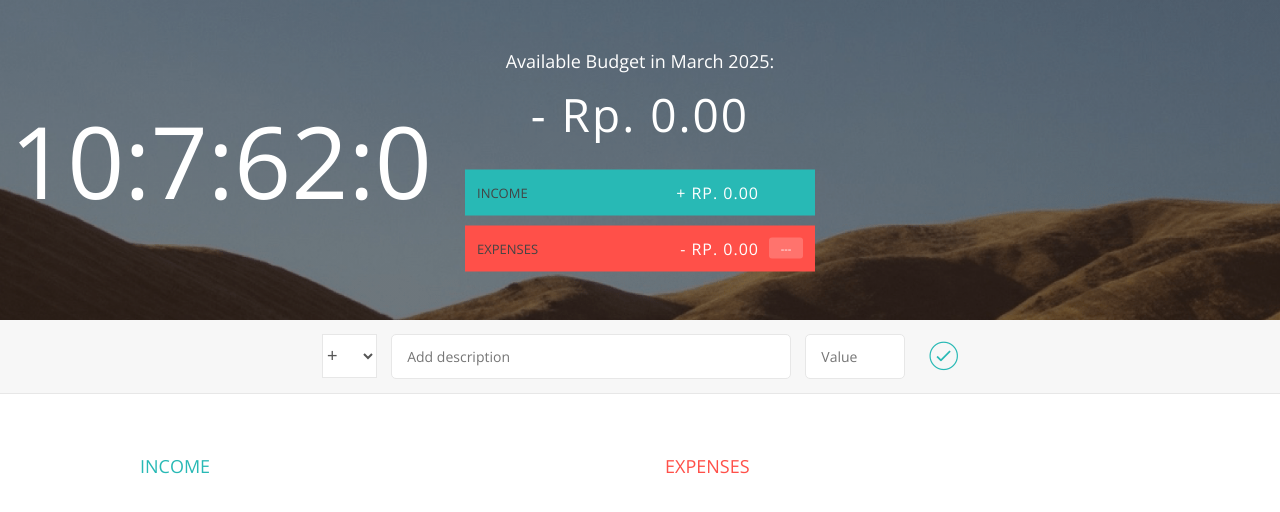
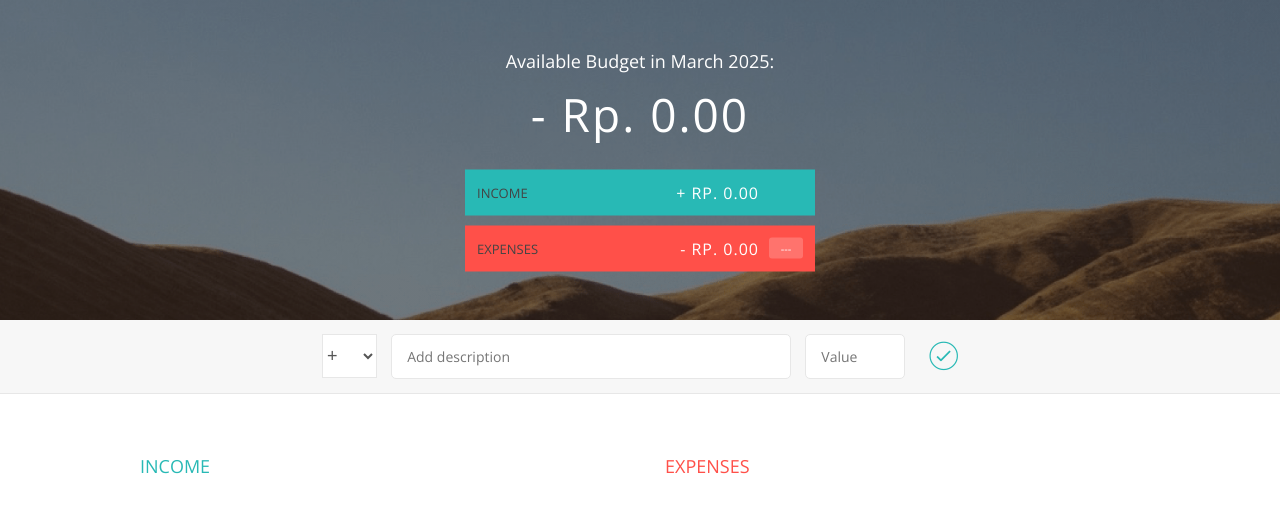
Before and after one commit to RainerDylan/Budgety, a plain HTML site: page index.html in a window 1280 px wide. Drawn offline with nearby package versions, Linux system fonts and the light colour scheme.

Commit message:
Add files via upload

```diff
--- a/app.js
+++ b/app.js
@@ -326,8 +326,8 @@ var UIController = (function() {
             year = now.getFullYear();
             document.querySelector(DOMstrings.dateLabel).textContent = months[month] + ' ' + year;
 
-            watch = now.getHours() + ':' + now.getMinutes() + ':' + (now.getSeconds() + 6) + ':' + now.getMilliseconds();
-            document.querySelector(DOMstrings.currenttime).textContent = watch;
+            // watch = now.getHours() + ':' + now.getMinutes() + ':' + (now.getSeconds() + 6) + ':' + now.getMilliseconds();
+            // document.querySelector(DOMstrings.currenttime).textContent = watch;
 
 
         },
--- a/index.html
+++ b/index.html
@@ -10,7 +10,7 @@
     <body>
 
         <div class="top">
-            <div class="time"></div>
+            <!-- <div class="time"></div> -->
             <div class="budget">
                 <div class="budget__title">
                     Available Budget in <span class="budget__title--month">%Month%</span>:
--- a/style.css
+++ b/style.css
@@ -39,7 +39,7 @@ body {
     position: relative;
 }
 
-.time {
+/* .time {
     font-size: 100px;
     text-align: center;
     margin-bottom: 10px;
@@ -50,7 +50,7 @@ body {
     left: 12.5%;
     transform: translate(-50%, -50%);
     color: #fff;
-}
+} */
 
 .budget {
     position: absolute;
```
